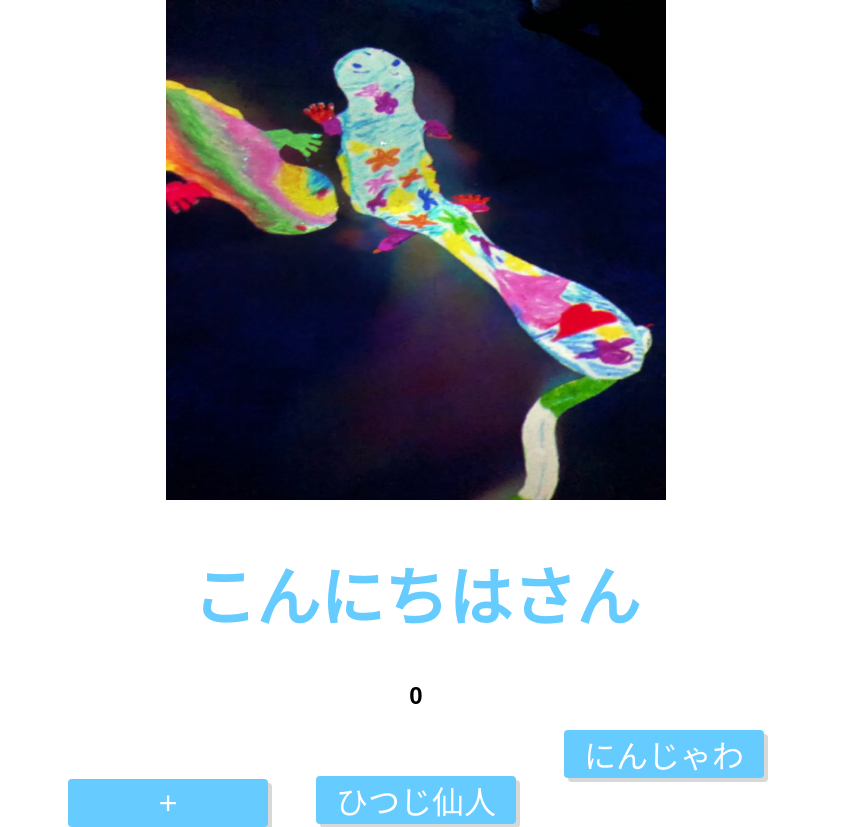
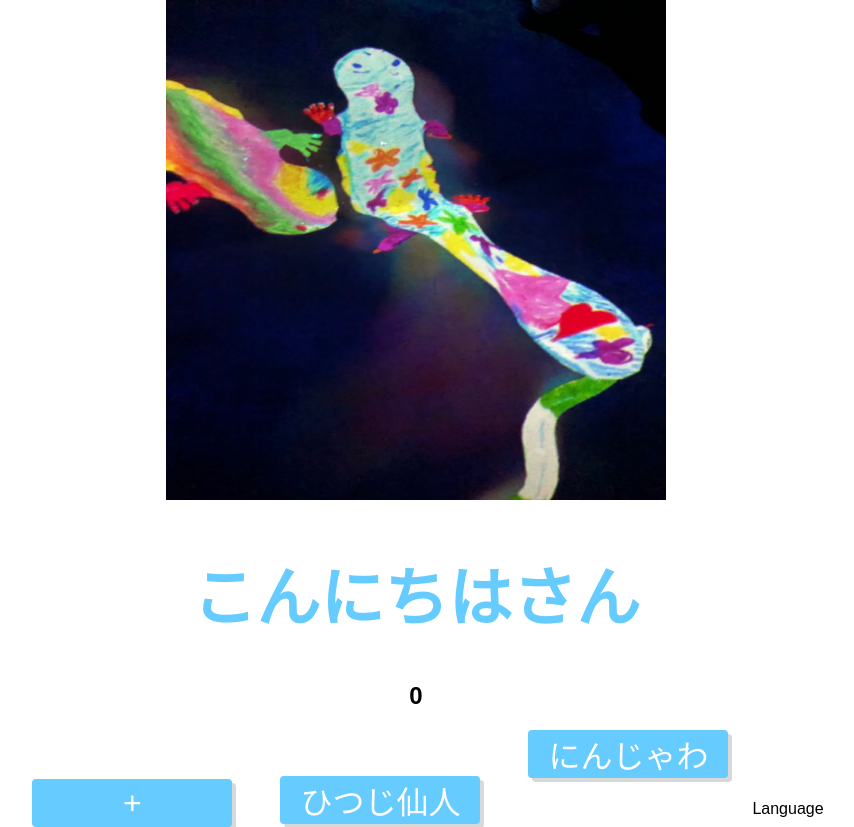
Before and after one commit to stamander/challenge_react, a React (Create React App) app: page / in a window 1280 px wide. Shown: the whole page, without its empty margins (224-1078 px from the left). Built offline with nearby package versions, Linux system fonts and the light colour scheme.

Commit message:
Update App.js

```diff
--- a/src/App.js
+++ b/src/App.js
@@ -42,7 +42,9 @@ class App extends React.Component {
         </button>
         <button onClick = {()=>{this.handleClick('にんじゃわんこ')}}>
           にんじゃわんこ
-          </button>
+        </button>
+
+        Language
 
       </div>
     );
```
